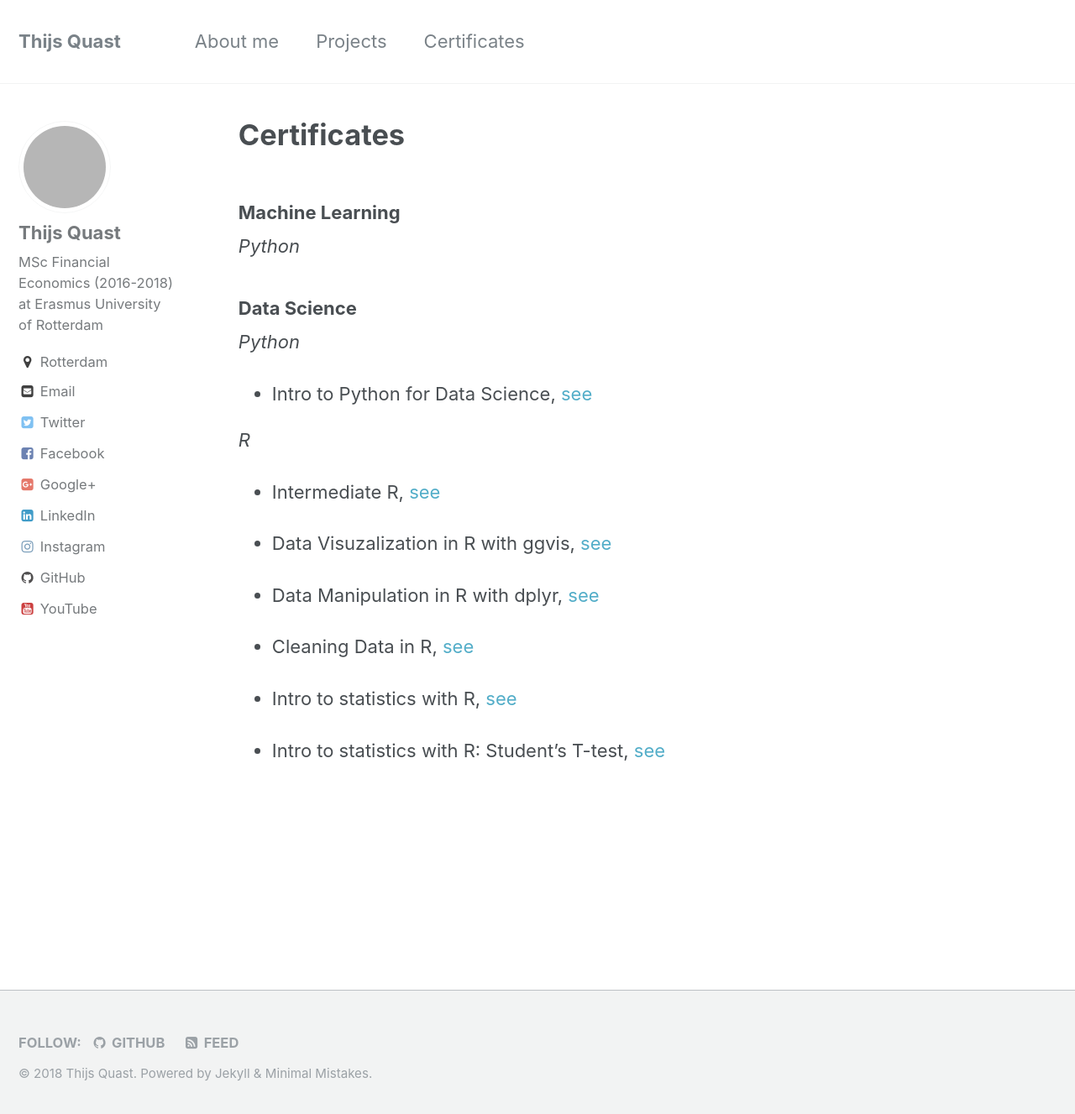
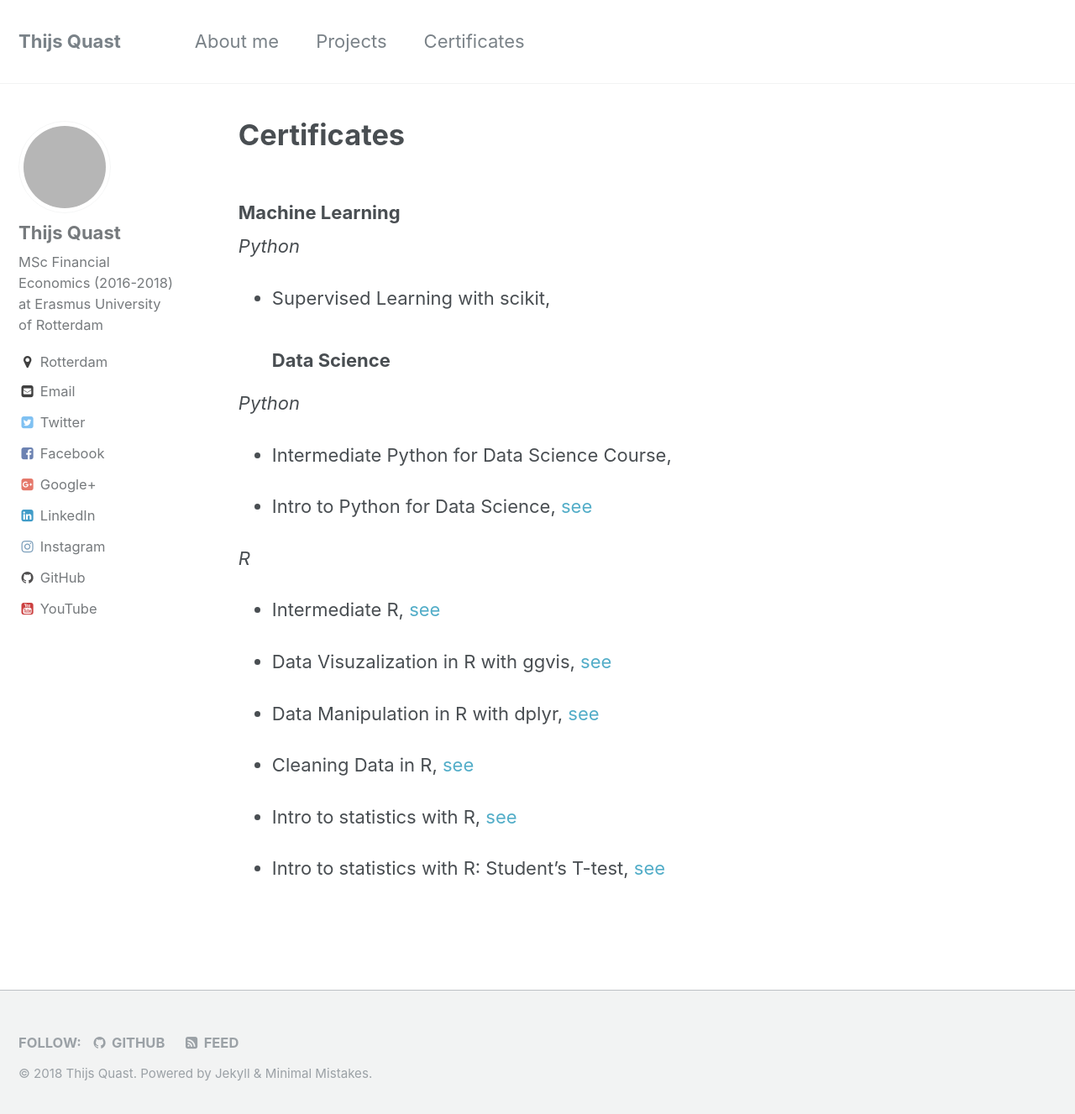
Before and after one commit to Thijsq/thijsq.github.io, a Jekyll site: the page built from _pages/certificates.md, in a window 1280 px wide and 1335 px high. Shown: the top 1327 px of the window at 84% size. Built offline with Jekyll 4.4.1, drawn with Linux system fonts in a browser that asks for light colours; grey boxes are pictures that could not be loaded.

Commit message:
added two courses

```diff
--- a/_pages/certificates.md
+++ b/_pages/certificates.md
@@ -8,10 +8,12 @@ author_profile : true
 ### Machine Learning
 
 *Python*
-
++ Supervised Learning with scikit,
 ### Data Science
 
 *Python*
++ Intermediate Python for Data Science Course,
+
 + Intro to Python for Data Science, [see](https://github.com/Thijsq/Datacamp/raw/master/Intro%20Python%20for%20Data%20Science.pdf)
 
 *R*
```
